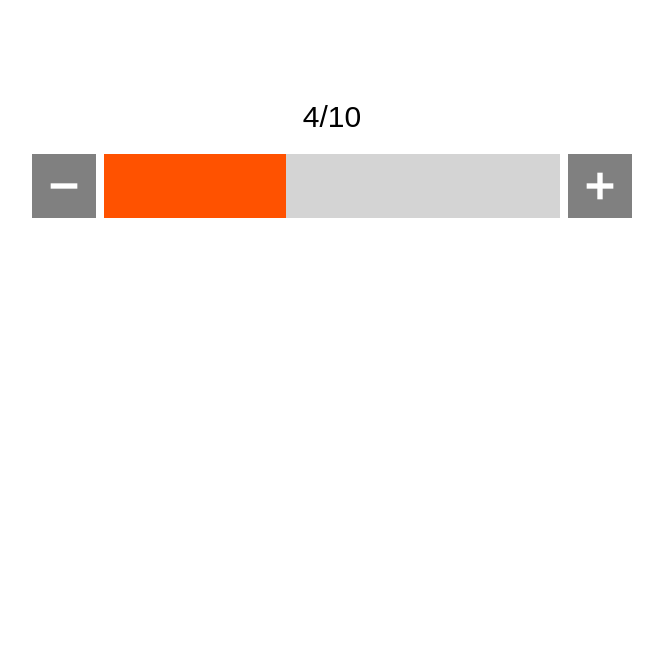
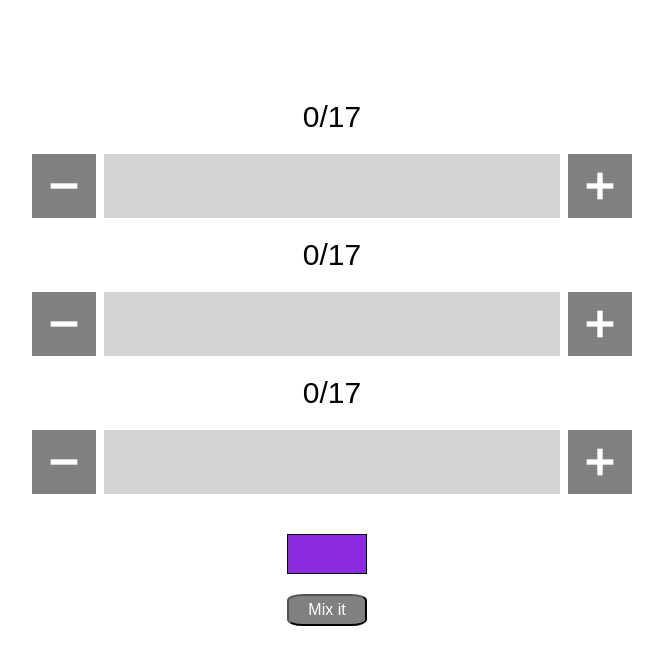
Before and after one commit to Misjak/dailyexercises, a plain HTML site: page Progressbar/index.html in a window 1280 px wide. Shown: the whole page, without its empty margins (308-971 px from the left). Drawn offline with Linux system fonts and the light colour scheme.

Commit message:
changeing color and making rgb

```diff
--- a/Progressbar/index.html
+++ b/Progressbar/index.html
@@ -8,20 +8,11 @@
   <title>Progress</title>
 </head>
 <body>
-  <div id="label" class="label">
-    <span id="counter">4</span>/<span id="maximum">10</span>
-  </div>
+  <div id="app"></div>
 
-  <div class="progress">
-    <div id="minus" class="btn-minus"></div>
-
-    <div class="bar">
-      <div id="knob" class="knob"></div>
-    </div>
-
-    <div id="plus" class="btn-plus"></div>
-  </div>
-
+  <button class="mix">Mix it</button>
+  <script src="progress-bar.js"></script>
   <script src="index.js"></script>
 </body>
+
 </html>
--- a/Progressbar/index.js
+++ b/Progressbar/index.js
@@ -1,27 +1,35 @@
+
 document.addEventListener('DOMContentLoaded', () => {
+  const app = document.querySelector('#app');
 
-  const counter = document.querySelector('#counter');
-  const minus = document.querySelector ('#minus');
-  const plus = document.querySelector ('#plus');
-  let knob = document.querySelector('#knob');
-  let boo = 4;
+  const progress1 = new ProgressBar(0, 'red', 17);
+  const progress2 = new ProgressBar(0, 'green', 17);
+  const progress3 = new ProgressBar(0, 'blue', 17);
 
-  const update = () => {
-    counter.textContent = boo;
-    knob.style.width = `${boo * 10}%`;
-  }
+  progress1.mount(app);
+  progress2.mount(app);
+  progress3.mount(app);
 
-  minus.addEventListener ('click', () => {
-    if (boo > 0) {
-    boo -= 1 ;
-    update();
-    }
+  const mixIt = document.querySelector('.mix');
+  const box = document.createElement('div');
+
+  box.className = 'box';
+  app.appendChild(box);
+
+  mixIt.addEventListener ('click', () => {
+  box.style.backgroundColor = `rgb(${progress1.value * 15}, ${progress2.value * 15}, ${progress1.value * 15})`;
   })
+})
 
-  plus.addEventListener ('click', () => {
-    if (boo < 10) {
-    boo += 1 ;
-    update();
-  }})
 
-});
+
+// });
+
+// const btn = document.querySelector('button');
+// // const box = document.querySelector('#box');
+// const box = document.createElement('div');
+// box.className = 'box';
+// app.appendChild(box);
+// btn.addEventListener('click', () => {
+//     box.style.backgroundColor = `rgb(${progress1.value * 15 }, ${progress2.value * 15}, ${progress3.value * 15} )`;
+//   })
--- /dev/null
+++ b/Progressbar/progress-bar.js
@@ -0,0 +1,71 @@
+class ProgressBar {
+  constructor(value, color, max) {
+    this.value = value;
+    this.color = color;
+    this.max = max;
+
+  }
+
+  increment() {
+    if (this.value < this.max) {
+      this.value += 1;
+      this.update();
+    }
+  }
+
+  decrement() {
+    if (this.value > 0) {
+      this.value -= 1;
+      this.update();
+    }
+  }
+
+  render() {
+    this.element = document.createElement('div');
+    this.element.className = 'progress-bar';
+    this.element.innerHTML = (
+      `<div id="label" class="label">
+        <span id="counter"></span>/<span id="maximum">10</span>
+       </div>
+       <div class="progress">
+        <div id="minus" class="btn-minus"></div>
+        <div class="bar">
+          <div id="knob" class="knob"></div>
+        </div>
+        <div id="plus" class="btn-plus"></div>
+       </div>`
+
+    );
+
+
+    const knobElm = this.element.querySelector('#knob');
+    knobElm.style.backgroundColor = this.color;
+
+    const counterElm = this.element.querySelector('#maximum');
+    counterElm.textContent = this.max;
+
+    const btnPlus = this.element.querySelector('#plus');
+    btnPlus.addEventListener('mousedown', () => this.increment());
+
+    const btnMinus = this.element.querySelector('#minus');
+    btnMinus.addEventListener('mousedown', () => this.decrement());
+
+    return this.element;
+  }
+
+  update() {
+    const counterElm = this.element.querySelector('#counter');
+    counterElm.textContent = this.value;
+    const knobElm = this.element.querySelector('#knob');
+    knobElm.style.width = `${this.value * (100/this.max) }%`;
+
+  }
+
+
+
+  mount(parent) {
+    this.render();
+    this.update();
+    parent.appendChild(this.element);
+  }
+};
--- a/Progressbar/style.css
+++ b/Progressbar/style.css
@@ -49,3 +49,21 @@ body {
   height: 64px;
   background-color: rgb(255, 82, 0);
 }
+.mix {
+  margin-top: 20px;
+  margin-left: 42.5%;
+  font-size: 1rem;
+  height: 2rem;
+  width: 5rem;
+  border-radius: 20%;
+  background-color: grey;
+  color: white;
+}
+.box {
+  margin-top: 40px;
+  margin-left: 42.5%;
+  width: 80px;
+  height: 40px;
+  border: 1px solid black;
+  background-color: blueviolet;
+}
```
